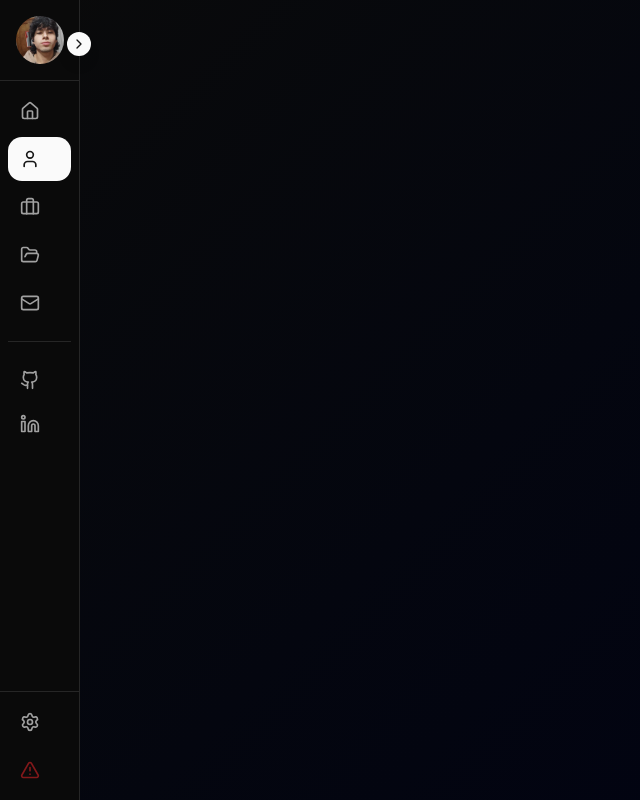
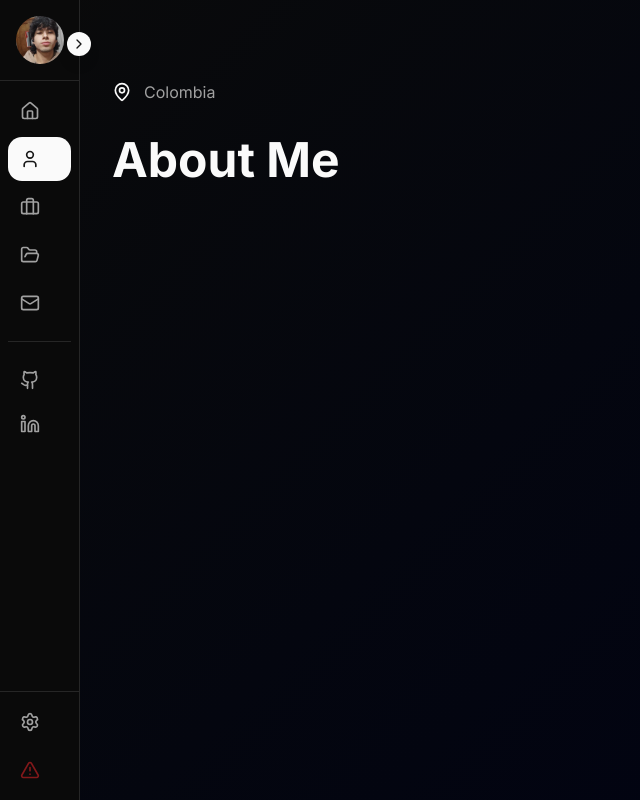
Before and after one commit to Jacklb19/Portfolio, a Next.js app: page / in a window 1280 px wide. Both pictures are taken after a click on the button 39 px from the left and 159 px from the top of the page. Shown: the whole page, without its empty margins (0-640 px from the left). Built offline with nearby package versions, Linux system fonts and the light colour scheme.

Commit message:
all data for about

```diff
--- a/app/page.tsx
+++ b/app/page.tsx
@@ -25,7 +25,7 @@ export default function Home() {
       case "home":
         return <HeroSection content={dictionary.hero} />;
       case "about":
-        return <AboutSection/>
+        return <AboutSection content={dictionary.about}/>
       default:
         return <HeroSection content={dictionary.hero} />;
     }
--- a/components/about-section.tsx
+++ b/components/about-section.tsx
@@ -1,10 +1,29 @@
-import { MapPin, Code2, Heart } from "lucide-react"
-import { Button } from "@/components/ui/button"
+import { MapPin, Code2, Heart } from "lucide-react";
+import { Button } from "@/components/ui/button";
+import { AboutSection as AboutSectionType } from "@/data/types"
 
-export function AboutSection(){
-    return (
-        <section className="min-h-screen px-4 sm:px-6 lg:px-8 py-12 sm:py-16 lg:py-20">
+interface AboutSectionProps {
+  content: AboutSectionType
+}
 
-        </section>
-    )
+
+export function AboutSection({ content}: AboutSectionProps) {
+  return (
+    <section className="min-h-screen px-4 sm:px-6 lg:px-8 py-12 sm:py-16 lg:py-20">
+      <div className="max-w-6xl mx-auto">
+        <div className="flex items-center gap-3 mb-6 sm:mb-8">
+          <MapPin className="h-4 w-4 sm:h-5 sm:w-5 text-primary"></MapPin>
+          <span className="text-sm sm:text-base text-muted-foreground">
+            Colombia
+          </span>
+        </div>
+
+        <h2 className="text-3xl sm:text-4xl lg:text-5xl font-bold mb-6 sm:mb-8">
+          {content.title}
+        </h2>
+
+
+      </div>
+    </section>
+  );
 }
--- a/data/en.ts
+++ b/data/en.ts
@@ -16,5 +16,32 @@ export const contentEn: Dictionary = {
       { label: "Portfolio", href: "#" },
     ],
   },
-  switcher: { label: "Language", es: "Spanish", en: "English" },
+  about: {
+    title: "About Me",
+    description:
+      "Hi, I'm Jose Burbano, an aspiring software engineer with an incredible curiosity for the world of programming. I have a passion for backend development and building scalable, full-featured systems, always striving to learn from the latest technologies to bring ideas to life in every way possible. My goal is to deliver systems that can grow and provide more solutions than I could ever imagine.",
+    hobbies: {
+      title: "Hobbies",
+      text: "Make photography, play ping pong, go camping, and just enjoy life.",
+    },
+    interests: {
+      title: "Interests",
+      text: "Backend, exploring new technologies, AI, and VR.",
+    },
+    stack: {
+      title: "Stack",
+      description: "Tools, resources, and software I use daily.",
+      button: "View Stack",
+    },
+    projects: {
+      title: "Projects",
+      description: "Dive into My Projects",
+      button: "View Projects",
+    },
+  },
+  switcher: {
+    label: "Language",
+    es: "Spanish",
+    en: "English",
+  },
 };
--- a/data/es.ts
+++ b/data/es.ts
@@ -16,5 +16,32 @@ export const contentEs: Dictionary = {
       { label: "Portafolio", href: "#" },
     ],
   },
-  switcher: { label: "Idioma", es: "Español", en: "Inglés" },
+  about: {
+    title: "Sobre mí",
+    description:
+      "Hola, soy Jose Burbano, un aspirante a ingeniero de software con una gran curiosidad por el mundo de la programación. Tengo una pasión por el desarrollo backend y la construcción de sistemas escalables y completos, siempre buscando aprender de las últimas tecnologías para dar vida a las ideas de todas las formas posibles. Mi objetivo es ofrecer sistemas que puedan crecer y brindar más soluciones de las que podría imaginar.",
+    hobbies: {
+      title: "Pasatiempos",
+      text: "Hacer fotografía, jugar ping pong, ir de campamento y disfrutar de la vida.",
+    },
+    interests: {
+      title: "Intereses",
+      text: "Backend, explorar nuevas tecnologías, IA y realidad virtual.",
+    },
+    stack: {
+      title: "Stack",
+      description: "Herramientas, recursos y software que uso a diario.",
+      button: "Ver Stack",
+    },
+    projects: {
+      title: "Proyectos",
+      description: "Explora mis proyectos",
+      button: "Ver Proyectos",
+    },
+  },
+  switcher: {
+    label: "Idioma",
+    es: "Español",
+    en: "Inglés",
+  },
 };
--- a/data/types.ts
+++ b/data/types.ts
@@ -16,5 +16,29 @@ export type HeroSection = {
 
 export type Dictionary = {
   hero: HeroSection;
+  about: AboutSection
   switcher: { label: string; es: string; en: string };
 };
+
+export type AboutSection = {
+  title: string;
+  description: string;
+  hobbies: {
+    title: string;
+    text: string;
+  };
+  interests: {
+    title: string;
+    text: string;
+  };
+  stack: {
+    title: string;
+    description: string;
+    button: string;
+  };
+  projects: {
+    title: string;
+    description: string;
+    button: string;
+  };
+};
```
